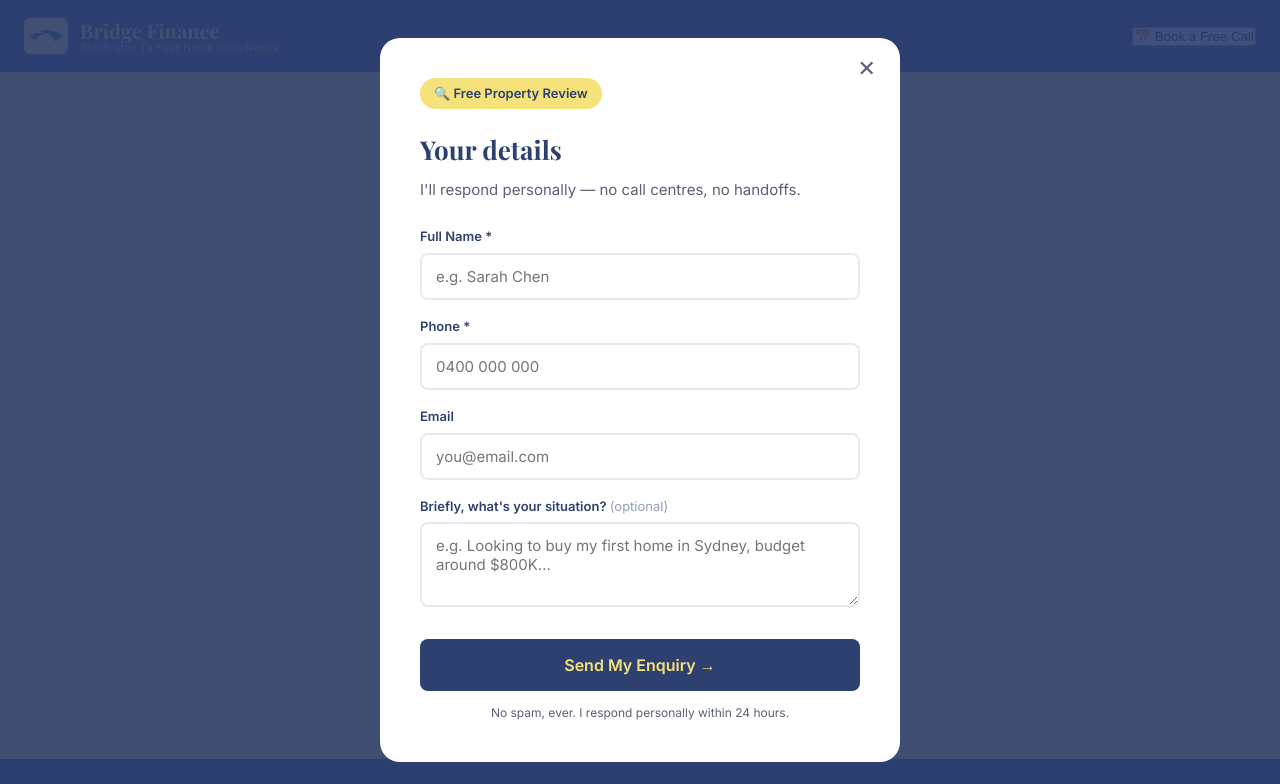
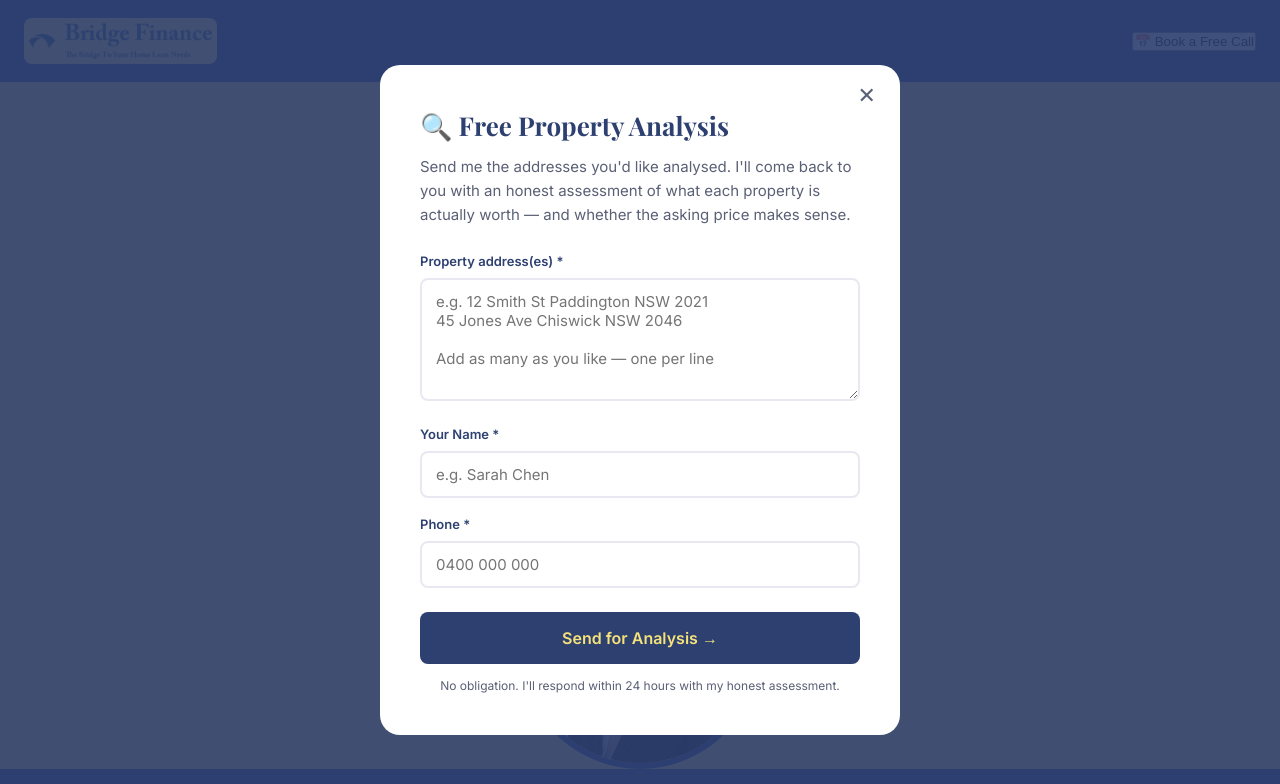
Before and after one commit to williamzhuCode/bridge-finance-landing, a plain HTML site: page index.html in a window 1280 px wide. Both pictures are taken after a click on the button "🏡 Free Property Review". Shown: the top 784 px of the page. Drawn offline with nearby package versions, Linux system fonts and the light colour scheme.

Commit message:
Real logo, animated stat counters, property review address form, Google rating fix

```diff
--- a/index.html
+++ b/index.html
@@ -575,11 +575,7 @@
 <!-- HEADER -->
 <header>
   <a href="#" class="logo-wrap">
-    <img src="logo-icon.jpg" class="logo-svg" alt="Bridge Finance logo" style="border-radius:6px;" />
-    <div class="logo-text">
-      <span class="brand">Bridge Finance</span>
-      <span class="tagline">The Bridge To Your Home Loan Needs</span>
-    </div>
+    <img src="logo-full.png" alt="Bridge Finance — The Bridge To Your Home Loan Needs" style="height:46px; width:auto; border-radius:8px;" />
   </a>
   <button onclick="openModal('general')" class="cta-header">📅 Book a Free Call</button>
 </header>
@@ -603,23 +599,23 @@
 </section>
 
 <!-- STATS -->
-<div class="stats">
+<div class="stats" id="stats-section">
   <div class="stats-inner">
     <div class="stat-item">
-      <div class="stat-number">$500M+</div>
+      <div class="stat-number" id="stat-loans">$0M+</div>
       <div class="stat-label">Home loans settled</div>
     </div>
     <div class="stat-item">
-      <div class="stat-number">90+</div>
+      <div class="stat-number" id="stat-lenders">0+</div>
       <div class="stat-label">Lenders on panel</div>
     </div>
     <div class="stat-item">
-      <div class="stat-number">Top 50</div>
+      <div class="stat-number" id="stat-cba">Top 1</div>
       <div class="stat-label">CBA Mortgage Lenders (AU, 2024–25)</div>
     </div>
     <div class="stat-item">
-      <div class="stat-number">5★</div>
-      <div class="stat-label">Google rating</div>
+      <div class="stat-number" id="stat-stars" style="letter-spacing:3px;">★★★★★</div>
+      <div class="stat-label">5.0 Google Rating</div>
     </div>
   </div>
 </div>
@@ -823,32 +819,61 @@
       </div>
     </div>
 
+    <!-- PROPERTY REVIEW (dedicated flow) -->
+    <div id="modal-step-pr" style="display:none;">
+      <p class="modal-h2">🔍 Free Property Analysis</p>
+      <p class="modal-sub">Send me the addresses you'd like analysed. I'll come back to you with an honest assessment of what each property is actually worth — and whether the asking price makes sense.</p>
+      <div class="modal-field">
+        <label class="modal-label">Property address(es) *</label>
+        <textarea id="pr-addresses" class="modal-input" rows="5"
+          placeholder="e.g. 12 Smith St Paddington NSW 2021&#10;45 Jones Ave Chiswick NSW 2046&#10;&#10;Add as many as you like — one per line" style="resize:vertical;"></textarea>
+      </div>
+      <div class="modal-field">
+        <label class="modal-label">Your Name *</label>
+        <input id="pr-name" class="modal-input" type="text" placeholder="e.g. Sarah Chen" />
+      </div>
+      <div class="modal-field">
+        <label class="modal-label">Phone *</label>
+        <input id="pr-phone" class="modal-input" type="tel" placeholder="0400 000 000" />
+      </div>
+      <button class="modal-submit" onclick="submitPropertyReview()">Send for Analysis →</button>
+      <p class="modal-note">No obligation. I'll respond within 24 hours with my honest assessment.</p>
+    </div>
+
   </div>
 </div>
 
 <script>
+  /* ── MODAL ── */
   var _enquiryType = '';
 
+  function hideAllSteps() {
+    ['modal-step-1','modal-step-2','modal-step-3','modal-step-pr'].forEach(function(id) {
+      var el = document.getElementById(id);
+      if (el) el.style.display = 'none';
+    });
+  }
+
+  function showStep(n) {
+    hideAllSteps();
+    var el = document.getElementById('modal-step-' + n);
+    if (el) el.style.display = 'block';
+  }
+
   function openModal(type) {
-    var overlay = document.getElementById('modal-overlay');
-    overlay.classList.add('active');
+    document.getElementById('modal-overlay').classList.add('active');
     document.body.style.overflow = 'hidden';
-    showStep(1);
     if (type === 'property-review') {
-      nextStep('🔍 Free Property Review');
+      hideAllSteps();
+      document.getElementById('modal-step-pr').style.display = 'block';
+    } else {
+      showStep(1);
     }
   }
 
   function closeModal() {
     document.getElementById('modal-overlay').classList.remove('active');
     document.body.style.overflow = '';
-  }
-
-  function showStep(n) {
-    [1,2,3].forEach(function(i) {
-      var el = document.getElementById('modal-step-' + i);
-      if (el) el.style.display = (i === n) ? 'block' : 'none';
-    });
   }
 
   function nextStep(type) {
@@ -859,34 +884,82 @@
   }
 
   function submitEnquiry() {
-    var name = document.getElementById('modal-name').value.trim();
+    var name  = document.getElementById('modal-name').value.trim();
     var phone = document.getElementById('modal-phone').value.trim();
     var email = document.getElementById('modal-email').value.trim();
-    var message = document.getElementById('modal-message').value.trim();
-
-    if (!name || !phone) {
-      alert('Please fill in your name and phone number.');
-      return;
-    }
-
+    var msg   = document.getElementById('modal-message').value.trim();
+    if (!name || !phone) { alert('Please fill in your name and phone number.'); return; }
     var subject = encodeURIComponent('Bridge Finance Enquiry — ' + _enquiryType);
     var body = encodeURIComponent(
-      'Hi William,\n\n' +
-      'Enquiry Type: ' + _enquiryType + '\n\n' +
-      'Name: ' + name + '\n' +
-      'Phone: ' + phone + '\n' +
-      'Email: ' + (email || 'Not provided') + '\n\n' +
-      'Situation:\n' + (message || 'Not provided') + '\n\n' +
-      '---\nSent via bridge-finance landing page'
+      'Hi William,\n\nEnquiry Type: ' + _enquiryType + '\n\n' +
+      'Name: ' + name + '\nPhone: ' + phone + '\nEmail: ' + (email || 'Not provided') +
+      '\n\nSituation:\n' + (msg || 'Not provided') + '\n\n---\nSent via bridge-finance landing page'
     );
-
     window.open('mailto:williamzhu@bridge-finance.com.au?subject=' + subject + '&body=' + body, '_blank');
     showStep(3);
+  }
+
+  function submitPropertyReview() {
+    var addresses = document.getElementById('pr-addresses').value.trim();
+    var name      = document.getElementById('pr-name').value.trim();
+    var phone     = document.getElementById('pr-phone').value.trim();
+    if (!addresses || !name || !phone) { alert('Please fill in all required fields.'); return; }
+    var subject = encodeURIComponent('Free Property Analysis Request — ' + name);
+    var body = encodeURIComponent(
+      'Hi William,\n\n' + name + ' would like a free property analysis.\n\n' +
+      'Properties to analyse:\n' + addresses + '\n\nPhone: ' + phone +
+      '\n\n---\nSent via bridge-finance landing page'
+    );
+    window.open('mailto:williamzhu@bridge-finance.com.au?subject=' + subject + '&body=' + body, '_blank');
+    hideAllSteps();
+    document.getElementById('modal-step-3').style.display = 'block';
   }
 
   document.getElementById('modal-overlay').addEventListener('click', function(e) {
     if (e.target === this) closeModal();
   });
+
+  /* ── STATS COUNTER ANIMATION ── */
+  function easeOut(t) { return 1 - Math.pow(1 - t, 3); }
+
+  function animateCount(id, start, end, duration, fmt) {
+    var el = document.getElementById(id);
+    if (!el) return;
+    var startTime = null;
+    function step(now) {
+      if (!startTime) startTime = now;
+      var progress = Math.min((now - startTime) / duration, 1);
+      var value = Math.round(easeOut(progress) * (end - start) + start);
+      el.textContent = fmt(value, progress >= 1);
+      if (progress < 1) requestAnimationFrame(step);
+    }
+    requestAnimationFrame(step);
+  }
+
+  var statsAnimated = false;
+  var statsObserver = new IntersectionObserver(function(entries) {
+    if (entries[0].isIntersecting && !statsAnimated) {
+      statsAnimated = true;
+      animateCount('stat-loans',   0, 500, 1800, function(v, done) { return '$' + v + 'M+'; });
+      animateCount('stat-lenders', 0, 90,  1500, function(v, done) { return v + '+'; });
+      animateCount('stat-cba',     1, 50,  1600, function(v, done) { return 'Top ' + v; });
+      /* Stars: animate in one by one */
+      var stars = ['', '★', '★★', '★★★', '★★★★', '★★★★★'];
+      var si = 0;
+      var starEl = document.getElementById('stat-stars');
+      if (starEl) {
+        starEl.textContent = '';
+        var starTimer = setInterval(function() {
+          si++;
+          starEl.textContent = stars[si];
+          if (si >= 5) clearInterval(starTimer);
+        }, 260);
+      }
+    }
+  }, { threshold: 0.4 });
+
+  var statsSection = document.getElementById('stats-section');
+  if (statsSection) statsObserver.observe(statsSection);
 </script>
 
 </body>
```
